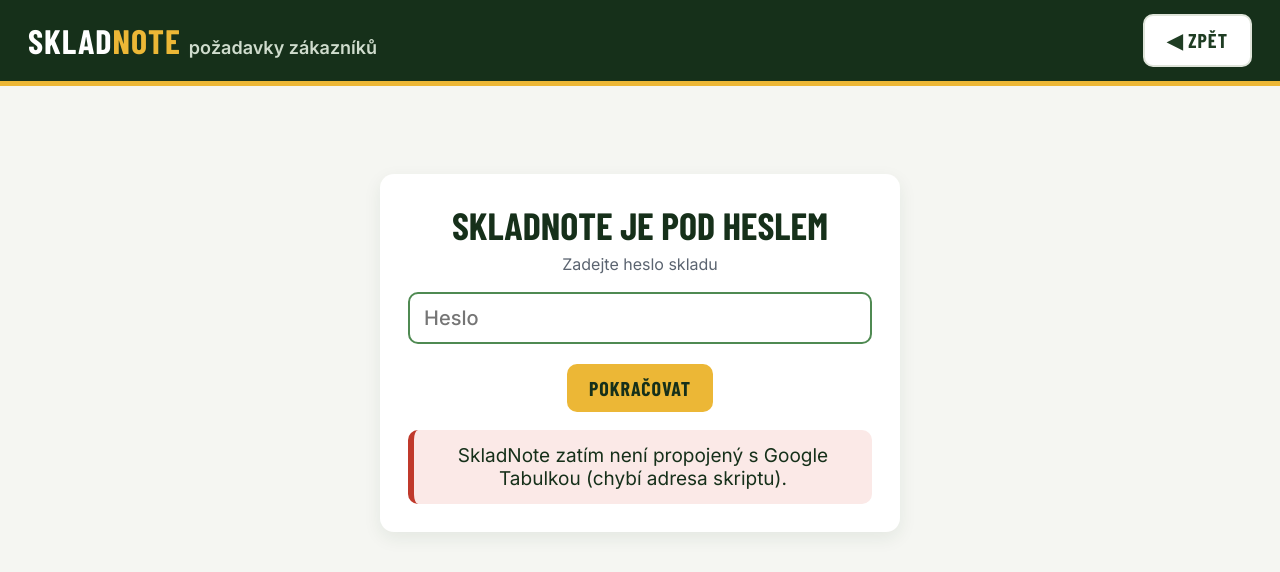
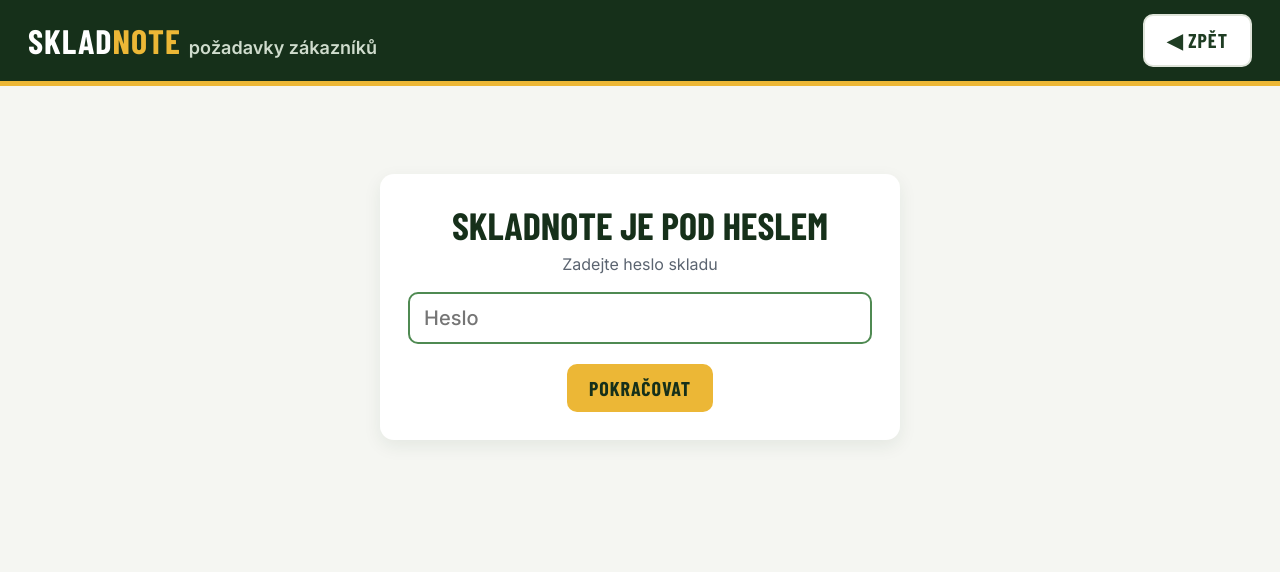
Before and after one commit to pajulinux-hash/fimas-cenik, a plain HTML site: page sklad/zapisnik.html in a window 1280 px wide. Drawn offline with nearby package versions, Linux system fonts and the light colour scheme; a web font is replaced by a local one.

Commit message:
SkladNote propojen s Google Tabulkou (Apps Script)
Co-Authored-By: Claude Opus 5.5 <noreply@anthropic.com>
Claude-Session: https://claude.ai/code/session_014QHUihH3pLUw8EzmHbyujr

```diff
--- a/sklad/zapisnik.html
+++ b/sklad/zapisnik.html
@@ -116,7 +116,7 @@ textarea{min-height:170px;resize:vertical}
 
 <script>
 /* ===== NASTAVENÍ: URL webové aplikace Google Apps Script ===== */
-const API = "";   // sem patří adresa „…/exec“ z nasazení skriptu
+const API = "https://script.google.com/macros/s/AKfycbxK-RJt7HwD-tuxG7HZvna81qloTHKfQZ7dNvylUBuJFfki5SVt54_BIIn3TC10trEI/exec";
 /* ============================================================== */
 
 const $ = s => document.querySelector(s);
```
